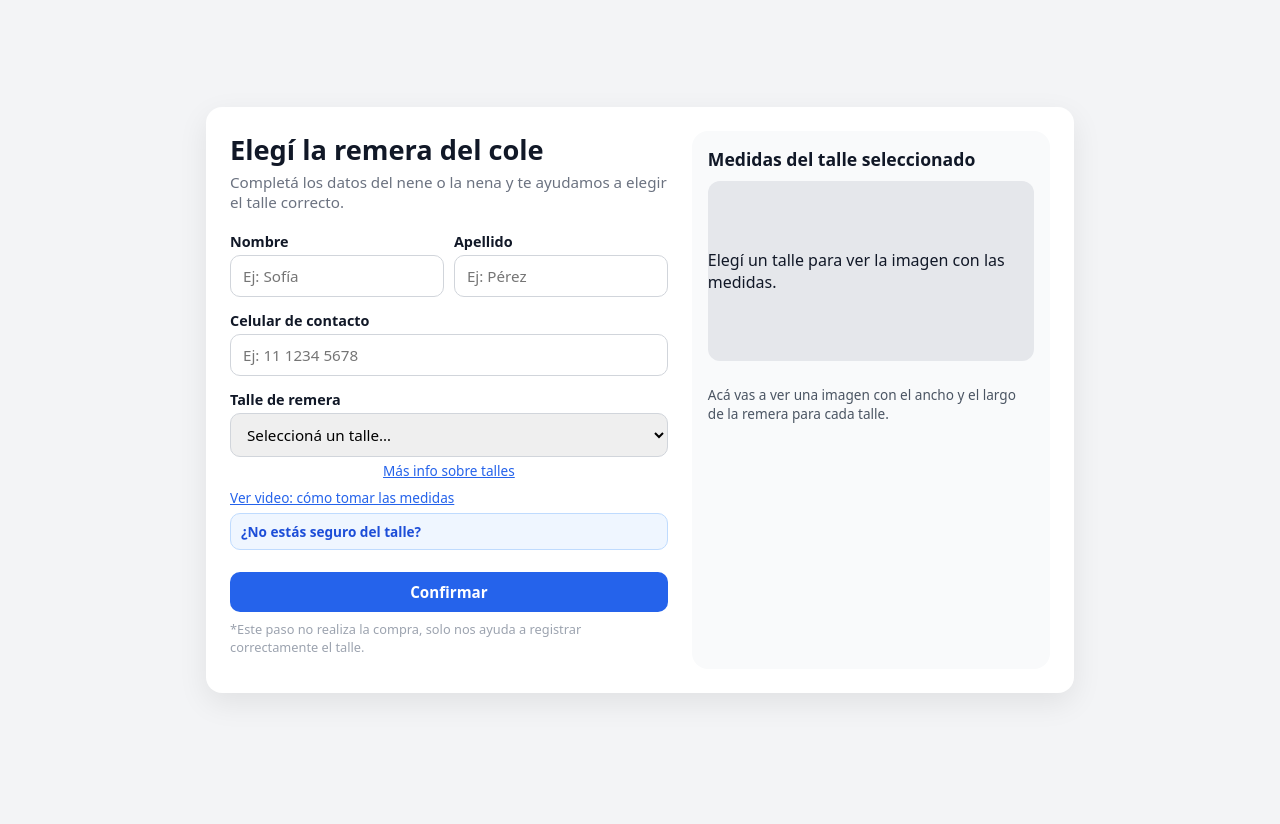
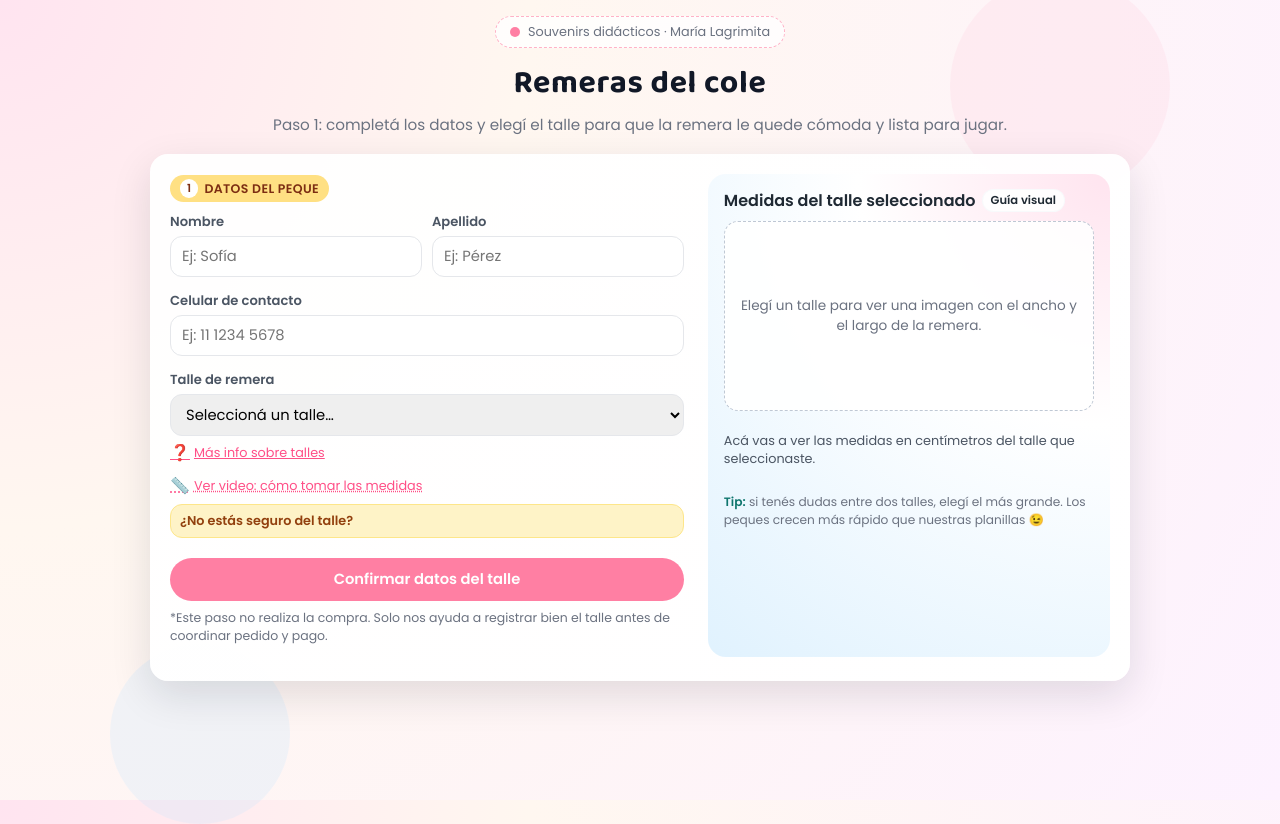
Before and after one commit to martinandarias/remeras-colegio, a plain HTML site: page index.html in a window 1280 px wide. Before the commit the page ends 800 px from the top, so only its background shows below. Drawn offline with Linux system fonts and the light colour scheme.

Commit message:
Add files via upload

```diff
--- a/index.html
+++ b/index.html
@@ -2,64 +2,150 @@
 <html lang="es">
 <head>
   <meta charset="UTF-8" />
-  <title>Elegí la remera del cole</title>
+  <title>Remeras del cole | María Lagrimita</title>
   <meta name="viewport" content="width=device-width, initial-scale=1" />
+
+  <!-- Google Fonts -->
+  <link rel="preconnect" href="https://fonts.googleapis.com">
+  <link rel="preconnect" href="https://fonts.gstatic.com" crossorigin>
+  <link
+    href="https://fonts.googleapis.com/css2?family=Baloo+2:wght@500;700&family=Poppins:wght@300;400;500;600&display=swap"
+    rel="stylesheet">
 
   <style>
     :root {
-      --primary: #2563eb;
-      --primary-dark: #1d4ed8;
-      --bg: #f3f4f6;
-      --text: #111827;
-      --radius: 10px;
+      --primary: #ff7fa3;       /* rosa marca */
+      --primary-dark: #ff4f87;
+      --accent-yellow: #ffe083;
+      --accent-blue: #8ec5fc;
+      --bg: #fff7f0;
+      --card-bg: #ffffff;
+      --text: #1f2933;
+      --muted: #6b7280;
+      --radius-lg: 18px;
+      --radius-md: 12px;
+      --shadow-soft: 0 14px 40px rgba(15, 23, 42, 0.12);
     }
 
     * {
       box-sizing: border-box;
-      font-family: system-ui, -apple-system, BlinkMacSystemFont, "Segoe UI", sans-serif;
     }
 
     body {
       margin: 0;
-      background: var(--bg);
+      min-height: 100vh;
+      display: flex;
+      justify-content: center;
+      padding: 16px;
+      background: radial-gradient(circle at top left, #ffe4f0 0, #fff7f0 35%, #fdf2ff 100%);
       color: var(--text);
-      display: flex;
-      min-height: 100vh;
-      align-items: center;
-      justify-content: center;
+      font-family: "Poppins", system-ui, -apple-system, BlinkMacSystemFont, "Segoe UI", sans-serif;
     }
 
     .page {
       width: 100%;
-      max-width: 900px;
-      padding: 16px;
+      max-width: 980px;
+      position: relative;
+    }
+
+    /* Globitos decorativos */
+    .blob {
+      position: absolute;
+      border-radius: 999px;
+      filter: blur(0);
+      opacity: 0.25;
+      z-index: -1;
+    }
+
+    .blob--pink {
+      width: 220px;
+      height: 220px;
+      background: #ffd1e1;
+      top: -40px;
+      right: -40px;
+    }
+
+    .blob--blue {
+      width: 180px;
+      height: 180px;
+      background: #c9e7ff;
+      bottom: -40px;
+      left: -40px;
+    }
+
+    header {
+      text-align: center;
+      margin-bottom: 18px;
+    }
+
+    .brand-pill {
+      display: inline-flex;
+      align-items: center;
+      gap: 8px;
+      padding: 6px 14px;
+      border-radius: 999px;
+      background: rgba(255, 255, 255, 0.8);
+      border: 1px dashed rgba(255, 127, 163, 0.6);
+      font-size: 0.8rem;
+      color: var(--muted);
+    }
+
+    .brand-dot {
+      width: 10px;
+      height: 10px;
+      border-radius: 999px;
+      background: var(--primary);
+    }
+
+    h1 {
+      margin: 10px 0 4px;
+      font-family: "Baloo 2", system-ui, sans-serif;
+      font-size: 2rem;
+      letter-spacing: 0.02em;
+      color: #111827;
+    }
+
+    .subtitle {
+      margin: 0;
+      color: var(--muted);
+      font-size: 0.95rem;
     }
 
     .card {
-      background: #fff;
-      border-radius: 16px;
-      padding: 24px;
-      box-shadow: 0 10px 30px rgba(0,0,0,0.08);
+      background: linear-gradient(145deg, rgba(255,255,255,0.96), rgba(255,255,255,0.98));
+      border-radius: var(--radius-lg);
+      padding: 20px 20px 24px;
+      box-shadow: var(--shadow-soft);
       display: grid;
-      grid-template-columns: minmax(0, 1.1fr) minmax(0, 0.9fr);
+      grid-template-columns: minmax(0, 1.15fr) minmax(0, 0.9fr);
       gap: 24px;
     }
 
-    @media (max-width: 768px) {
+    @media (max-width: 840px) {
       .card {
         grid-template-columns: 1fr;
       }
     }
 
-    h1 {
-      margin: 0 0 4px;
-      font-size: 1.7rem;
+    .step-tag {
+      display: inline-flex;
+      align-items: center;
+      gap: 6px;
+      padding: 4px 10px;
+      border-radius: 999px;
+      background: var(--accent-yellow);
+      font-size: 0.78rem;
+      font-weight: 600;
+      color: #7c2d12;
+      letter-spacing: 0.03em;
+      text-transform: uppercase;
     }
 
-    .subtitle {
-      margin: 0 0 20px;
-      color: #6b7280;
-      font-size: 0.95rem;
+    .step-tag span {
+      background: #fff;
+      border-radius: 999px;
+      padding: 1px 7px;
+      font-size: 0.7rem;
     }
 
     .field {
@@ -68,24 +154,28 @@
 
     label {
       display: block;
-      font-size: 0.9rem;
+      font-size: 0.82rem;
       margin-bottom: 4px;
       font-weight: 600;
+      color: #4b5563;
     }
 
     input, select, button {
       width: 100%;
-      padding: 10px 12px;
-      border-radius: var(--radius);
-      border: 1px solid #d1d5db;
-      font-size: 0.95rem;
+      padding: 9px 11px;
+      border-radius: var(--radius-md);
+      border: 1px solid #e5e7eb;
+      font-size: 0.92rem;
       outline: none;
-      transition: border-color 0.15s, box-shadow 0.15s, transform 0.05s;
+      transition: border-color 0.15s, box-shadow 0.15s, transform 0.05s, background-color 0.15s;
+      font-family: inherit;
     }
 
-    input:focus, select:focus {
+    input:focus,
+    select:focus {
       border-color: var(--primary);
-      box-shadow: 0 0 0 2px rgba(37, 99, 235, 0.15);
+      box-shadow: 0 0 0 2px rgba(255, 127, 163, 0.25);
+      background: #fff;
     }
 
     .row-2 {
@@ -93,7 +183,7 @@
       gap: 10px;
     }
 
-    @media (max-width: 480px) {
+    @media (max-width: 520px) {
       .row-2 {
         flex-direction: column;
       }
@@ -104,55 +194,29 @@
       flex-wrap: wrap;
       gap: 8px;
       margin-top: 4px;
-      font-size: 0.85rem;
+      font-size: 0.8rem;
     }
 
     .help-links button,
     .help-links a {
       border: none;
       background: transparent;
-      color: var(--primary);
+      color: var(--primary-dark);
       padding: 0;
       cursor: pointer;
       text-decoration: underline;
-      font-size: 0.85rem;
+      font-size: 0.8rem;
+      display: inline-flex;
+      align-items: center;
+      gap: 4px;
     }
 
-    .size-preview {
-      background: #f9fafb;
-      border-radius: 16px;
-      padding: 16px;
-      display: flex;
-      flex-direction: column;
-      gap: 10px;
-      height: 100%;
+    .help-links a {
+      text-decoration-style: dotted;
     }
 
-    .size-preview h2 {
-      margin: 0;
-      font-size: 1.1rem;
-    }
-
-    .size-image {
-      width: 100%;
-      border-radius: 12px;
-      background: #e5e7eb;
-      display: flex;
-      align-items: center;
-      justify-content: center;
-      overflow: hidden;
-      min-height: 180px;
-    }
-
-    .size-image img {
-      max-width: 100%;
-      height: auto;
-      display: block;
-    }
-
-    .size-caption {
-      font-size: 0.85rem;
-      color: #4b5563;
+    .pill-icon {
+      font-size: 1rem;
     }
 
     button.primary {
@@ -160,37 +224,41 @@
       color: white;
       border: none;
       font-weight: 600;
-      margin-top: 8px;
+      margin-top: 6px;
+      border-radius: 999px;
+      padding-block: 11px;
     }
 
     button.primary:hover {
       background: var(--primary-dark);
       transform: translateY(-1px);
+      box-shadow: 0 8px 24px rgba(248, 113, 150, 0.35);
     }
 
     button.primary:active {
       transform: translateY(0);
+      box-shadow: none;
     }
 
     .disclaimer {
       margin-top: 8px;
-      font-size: 0.8rem;
-      color: #9ca3af;
+      font-size: 0.78rem;
+      color: var(--muted);
     }
 
     details {
       margin-top: 6px;
-      font-size: 0.85rem;
-      background: #eff6ff;
-      border-radius: 10px;
-      padding: 8px 10px;
-      border: 1px solid #bfdbfe;
+      font-size: 0.8rem;
+      background: #fef3c7;
+      border-radius: 12px;
+      padding: 7px 9px;
+      border: 1px solid #fde68a;
     }
 
     details summary {
       cursor: pointer;
       font-weight: 600;
-      color: #1d4ed8;
+      color: #92400e;
       list-style: none;
     }
 
@@ -200,21 +268,103 @@
 
     details p {
       margin: 6px 0 0;
-      color: #374151;
+      color: #92400e;
+    }
+
+    /* Panel derecho */
+    .size-preview {
+      background: radial-gradient(circle at top right, #ffe4ef 0, #ffffff 40%, #e0f2fe 100%);
+      border-radius: var(--radius-lg);
+      padding: 14px 16px 18px;
+      display: flex;
+      flex-direction: column;
+      gap: 8px;
+      position: relative;
+      overflow: hidden;
+    }
+
+    .size-preview h2 {
+      margin: 0;
+      font-size: 1rem;
+      font-weight: 600;
+      display: flex;
+      align-items: center;
+      gap: 6px;
+    }
+
+    .badge-soft {
+      font-size: 0.72rem;
+      padding: 2px 8px;
+      border-radius: 999px;
+      background: rgba(255,255,255,0.9);
+      border: 1px solid rgba(248, 250, 252, 0.9);
+    }
+
+    .size-image {
+      width: 100%;
+      border-radius: 14px;
+      background: rgba(255,255,255,0.9);
+      display: flex;
+      align-items: center;
+      justify-content: center;
+      overflow: hidden;
+      min-height: 190px;
+      border: 1px dashed rgba(148, 163, 184, 0.6);
+    }
+
+    .size-image img {
+      max-width: 100%;
+      height: auto;
+      display: block;
+    }
+
+    .size-image span {
+      font-size: 0.85rem;
+      color: #6b7280;
+      padding: 0 10px;
+      text-align: center;
+    }
+
+    .size-caption {
+      font-size: 0.8rem;
+      color: #4b5563;
+    }
+
+    .tip-note {
+      margin-top: 4px;
+      font-size: 0.76rem;
+      color: #6b7280;
+    }
+
+    .tip-note strong {
+      color: #0f766e;
     }
   </style>
 </head>
 <body>
   <main class="page">
+    <div class="blob blob--pink"></div>
+    <div class="blob blob--blue"></div>
+
+    <header>
+      <div class="brand-pill">
+        <div class="brand-dot"></div>
+        <span>Souvenirs didácticos · María Lagrimita</span>
+      </div>
+      <h1>Remeras del cole</h1>
+      <p class="subtitle">
+        Paso 1: completá los datos y elegí el talle para que la remera le quede cómoda y lista para jugar.
+      </p>
+    </header>
+
     <section class="card">
       <!-- Columna izquierda: formulario -->
       <div>
-        <h1>Elegí la remera del cole</h1>
-        <p class="subtitle">
-          Completá los datos del nene o la nena y te ayudamos a elegir el talle correcto.
-        </p>
+        <div class="step-tag">
+          <span>1</span> Datos del peque
+        </div>
 
-        <form id="remForm">
+        <form id="remForm" style="margin-top: 10px;">
           <div class="row-2">
             <div class="field">
               <label for="nombre">Nombre</label>
@@ -240,48 +390,57 @@
               <option value="8">Talle 8</option>
               <option value="10">Talle 10</option>
               <option value="12">Talle 12</option>
-              <option value="S">S</option>
-              <option value="M">M</option>
-              <option value="L">L</option>
-              <option value="XL">XL</option>
+              <option value="S">S (adulto)</option>
+              <option value="M">M (adulto)</option>
+              <option value="L">L (adulto)</option>
+              <option value="XL">XL (adulto)</option>
             </select>
 
             <div class="help-links">
               <button type="button" onclick="document.getElementById('info-talles').open = !document.getElementById('info-talles').open;">
-                Más info sobre talles
+                <span class="pill-icon">❓</span> Más info sobre talles
               </button>
 
               <!-- Cambiá VIDEO_ID por el ID real del video -->
               <a href="https://www.youtube.com/watch?v=Rljz1jXLsaY" target="_blank" rel="noopener">
-                Ver video: cómo tomar las medidas
+                <span class="pill-icon">📏</span> Ver video: cómo tomar las medidas
               </a>
             </div>
 
             <details id="info-talles">
               <summary>¿No estás seguro del talle?</summary>
               <p>
-                Medí una remera que le quede cómoda: ancho de axila a axila y largo desde el hombro
-                hasta abajo. Compará esas medidas con la imagen del talle que selecciones arriba.
+                Tomá una remera que le quede bien, medí el ancho (axila a axila) y el largo
+                (desde el hombro hasta abajo). Después comparalo con la imagen del talle que elijas.
               </p>
             </details>
           </div>
 
-          <button class="primary" type="submit">Confirmar</button>
+          <button class="primary" type="submit">
+            Confirmar datos del talle
+          </button>
           <p class="disclaimer">
-            *Este paso no realiza la compra, solo nos ayuda a registrar correctamente el talle.
+            *Este paso no realiza la compra. Solo nos ayuda a registrar bien el talle antes de coordinar pedido y pago.
           </p>
         </form>
       </div>
 
       <!-- Columna derecha: vista previa de talle -->
       <aside class="size-preview">
-        <h2>Medidas del talle seleccionado</h2>
+        <h2>
+          Medidas del talle seleccionado
+          <span class="badge-soft">Guía visual</span>
+        </h2>
         <div class="size-image" id="sizeImageContainer">
-          <span id="noSizeText">Elegí un talle para ver la imagen con las medidas.</span>
+          <span id="noSizeText">Elegí un talle para ver una imagen con el ancho y el largo de la remera.</span>
           <img id="sizeImage" src="" alt="" style="display:none;">
         </div>
         <p class="size-caption" id="sizeCaption">
-          Acá vas a ver una imagen con el ancho y el largo de la remera para cada talle.
+          Acá vas a ver las medidas en centímetros del talle que seleccionaste.
+        </p>
+        <p class="tip-note">
+          <strong>Tip:</strong> si tenés dudas entre dos talles, elegí el más grande.
+          Los peques crecen más rápido que nuestras planillas 😉
         </p>
       </aside>
     </section>
@@ -342,11 +501,11 @@
         });
 
         if (res.ok) {
-          alert("¡Datos registrados correctamente! Muchas gracias 😊");
+          alert("¡Datos registrados correctamente! 💕 En breve te vamos a contactar para seguir con el pedido.");
           e.target.reset();
           if (noSizeText) noSizeText.style.display = "block";
           imgEl.style.display = "none";
-          captionEl.textContent = "Acá vas a ver una imagen con el ancho y el largo de la remera para cada talle.";
+          captionEl.textContent = "Acá vas a ver las medidas en centímetros del talle que seleccionaste.";
         } else {
           alert("Hubo un error al guardar los datos. Probá de nuevo más tarde.");
         }
```
